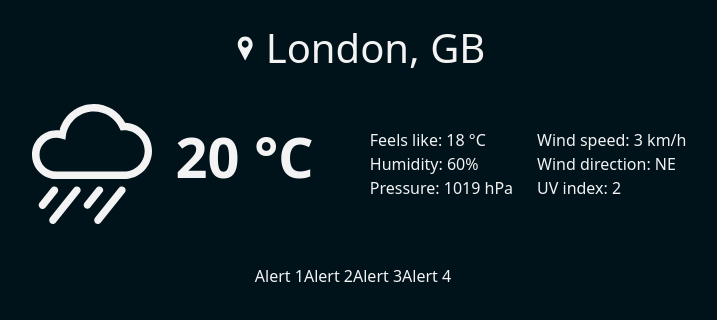
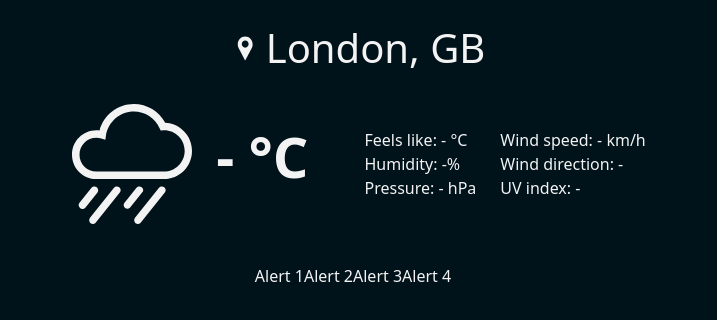
Before and after one commit to Malbryn/WeatherAlerts, a Vue app: page / in a window 1280 px wide. Shown: the top 320 px of the page, without its empty margins (281-998 px from the left). Built offline with nearby package versions, Linux system fonts and the light colour scheme; no server answers.

Commit message:
Add basic Weather class

```diff
--- a/src/App.vue
+++ b/src/App.vue
@@ -43,7 +43,9 @@
                 />
               </div>
               <div id="current-temp">
-                <p id="current-temp-text">20 °C</p>
+                <p id="current-temp-text">
+                  {{ weather !== null ? weather.temperature : "-" }} °C
+                </p>
               </div>
             </div>
           </div>
@@ -53,16 +55,34 @@
           >
             <div id="weather-details-1">
               <ul>
-                <li>Feels like: 18 °C</li>
-                <li>Humidity: 60%</li>
-                <li>Pressure: 1019 hPa</li>
+                <li>
+                  Feels like:
+                  {{ weather !== null ? weather.feelsLike : "-" }} °C
+                </li>
+                <li>
+                  Humidity:
+                  {{ weather !== null ? weather.humidity : "-" }}%
+                </li>
+                <li>
+                  Pressure:
+                  {{ weather !== null ? weather.pressure : "-" }} hPa
+                </li>
               </ul>
             </div>
             <div id="weather-details-2">
               <ul>
-                <li>Wind speed: 3 km/h</li>
-                <li>Wind direction: NE</li>
-                <li>UV index: 2</li>
+                <li>
+                  Wind speed:
+                  {{ weather !== null ? weather.windSpeed : "-" }} km/h
+                </li>
+                <li>
+                  Wind direction:
+                  {{ weather !== null ? weather.windDirection : "-" }}
+                </li>
+                <li>
+                  UV index:
+                  {{ weather !== null ? weather.uvIndex : "-" }}
+                </li>
               </ul>
             </div>
           </div>
@@ -86,18 +106,24 @@
 
 <script>
 import { Location } from "@/utils/Location";
+import { Weather } from "@/utils/Weather";
 
 export default {
   name: "App",
   data() {
     return {
       location: null,
+      weather: null,
     };
   },
-  mounted() {
+  async mounted() {
     // Initialise the location
     this.location = new Location();
-    this.location.initLocation();
+    await this.location.initLocation();
+
+    // Initialise weather
+    this.weather = new Weather();
+    await this.weather.initWeather(this.location);
   },
 };
 </script>
--- /dev/null
+++ b/src/utils/Weather.js
@@ -0,0 +1,58 @@
+import { log } from "@/utils/Logger";
+import { Location } from "./Location";
+
+// API URL
+const URL_BASE = "https://api.openweathermap.org/data/2.5";
+
+export class Weather {
+  constructor() {
+    this.temperature = null;
+    this.feelsLike = null;
+    this.humidity = null;
+    this.pressure = null;
+    this.windSpeed = null;
+    this.windDirection = null;
+    this.uvIndex = null;
+    this.alerts = null;
+  }
+
+  async initWeather(location) {
+    // Check input location
+    if (!(location instanceof Location)) {
+      log.error("Cannot initialise Weather, wrong parameter was passed");
+      return;
+    }
+
+    const url = `${URL_BASE}/weather?lat=${location.latitude}&lon=${location.longitude}&appid=${process.env.VUE_APP_API_KEY}&units=metric`;
+
+    fetch(url)
+      .then((response) => response.json())
+      .then((data) => {
+        this.temperature = Math.round(data.main.temp);
+        this.feelsLike = Math.round(data.main.feels_like);
+        this.humidity = Math.round(data.main.humidity);
+        this.pressure = Math.round(data.main.pressure);
+        this.windSpeed = Math.round(data.wind.speed);
+        this.windDirection = this.convertWindDirection(data.wind.deg);
+
+        console.log(data);
+        console.log(this);
+      });
+  }
+
+  convertWindDirection(bearing) {
+    if (typeof bearing !== "number" || bearing < 0 || 360 < bearing) {
+      log.error(
+        "Cannot convert wind direction, invalid bearing (expected 0-360, got: " +
+          bearing +
+          ")"
+      );
+
+      return "UNKNOWN";
+    }
+
+    const directions = ["N", "NE", "E", "SE", "S", "SW", "W", "NW"];
+
+    return directions[Math.round(bearing / 45) % 8];
+  }
+}
```
